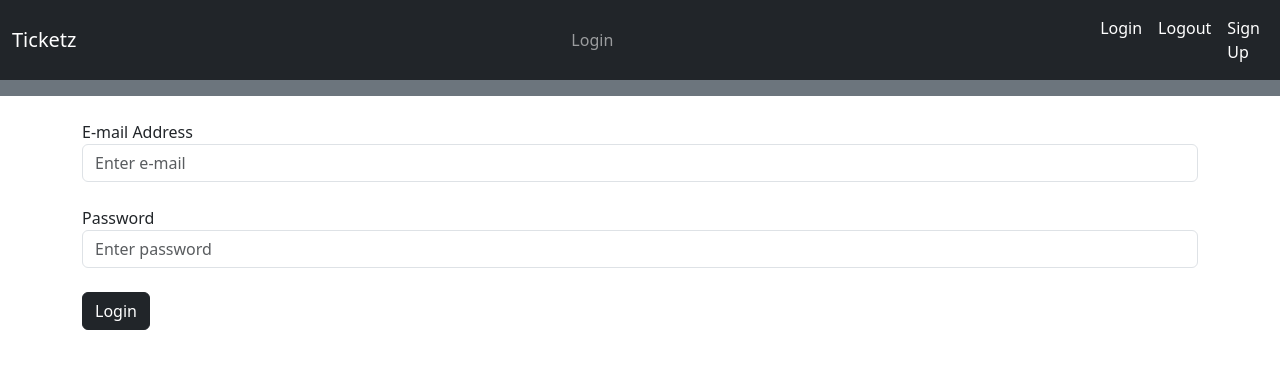
After one commit to agarh16/Project_Ticketz, a Flask app: page /login in a window 1280 px wide. The commit adds this page. Shown: the top 369 px of the page. Run offline with Flask 3, Linux system fonts and the light colour scheme.

Commit message:
form requests for auth.py

```diff
--- a/website/auth.py
+++ b/website/auth.py
@@ -1,8 +1,8 @@
-from flask import Blueprint, render_template
+from flask import Blueprint, render_template, request, flash
 
 auth = Blueprint('auth', __name__)
 
-@auth.route('/login')
+@auth.route('/login', methods=['GET', 'POST'])
 def login():
     return render_template("login.html")
 
@@ -10,6 +10,32 @@ def login():
 def logout():
     return render_template("logout.html")
 
-@auth.route('sign-up')
+@auth.route('sign-up', methods=['GET', 'POST'])
 def sing_up():
+    if request.method == 'POST':
+        email = request.form.get('email')
+        firstName = request.form.get('firstName')
+        lastName = request.form.get('lastName')
+        password1 = request.form.get('password1')
+        password2 = request.form.get('password2')
+        isEmployee = request.form.get('isEmployee')
+
+        if len(email) < 4:
+            #Flash a message
+            pass
+        elif len(firstName) < 2:
+            #Flash a message
+            pass
+        elif len(lastName) < 2:
+            #Flash a message
+            pass
+        elif len(password1) < 7:
+            #Flash a message
+            pass
+        elif password1 != password2:
+            #Flash a message
+            pass
+        else:
+            # add user to database
+            pass
     return render_template("sign_up.html")
--- a/website/templates/base.html
+++ b/website/templates/base.html
@@ -19,8 +19,8 @@
                 <div class="collapse navbar-collapse justify-content-end" id="navbar">
                     <div class="navbar-nav">
                         <a class="nav-link active" id="login" href="/login">Login</a>
-                        <a class="nav-link" id="logout" href="/logout">Logout</a>
-                        <a class="nav-link" id="signUp" href="/sign-up">Sign Up</a>
+                        <a class="nav-link active" id="logout" href="/logout">Logout</a>
+                        <a class="nav-link active" id="signUp" href="/sign-up">Sign Up</a>
                     </div>
                 </div>
             </div>
--- /dev/null
+++ b/website/templates/login.html
@@ -0,0 +1,30 @@
+{% extends "base.html" %} {% block title %}Login{% endblock %}
+{% block content %}
+<span class="navbar-text">Login</span>{% endblock %}
+
+{% block body %}
+<form method="POST">
+    <br>
+    <div class="form-group">
+        <label for="email">E-mail Address</label>
+        <input
+            type="email"
+            class="form-control"
+            id="email" name="email"
+            placeholder="Enter e-mail"
+        />
+        <br>
+        <label for="password">Password</label>
+        <input
+            type="password"
+            class="form-control"
+            id="password"
+            placeholder="Enter password"
+            />
+    </div>
+    <br>
+    <div>
+        <button type="submit" class="btn btn-dark">Login</button>
+    </div>
+</form>
+{% endblock %}
--- a/website/templates/sign_up.html
+++ b/website/templates/sign_up.html
@@ -48,5 +48,9 @@
         <input class="form-check-input" type="checkbox" value="TRUE" id="isEmployee">
         <label class="form-check-label" for="isEmployee">Are you an emloyee?</label>
     </div>
+    <br>
+    <div>
+        <button type="submit" class="btn btn-dark">Submit</button>
+    </div>
 </form>
 {% endblock %}
```
